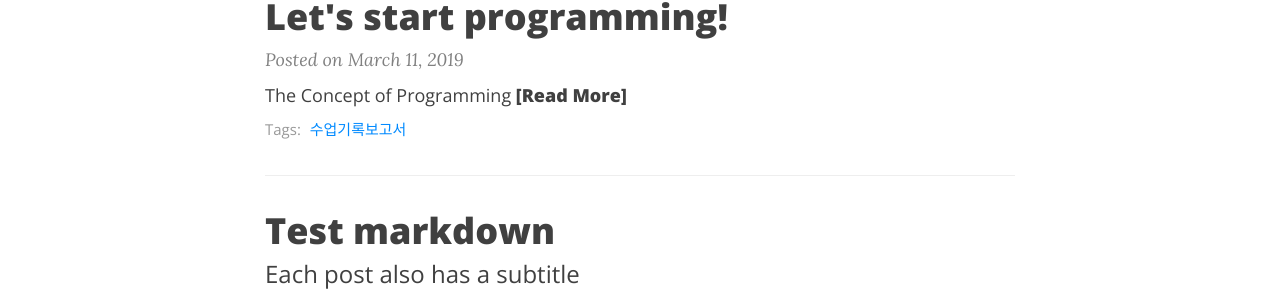
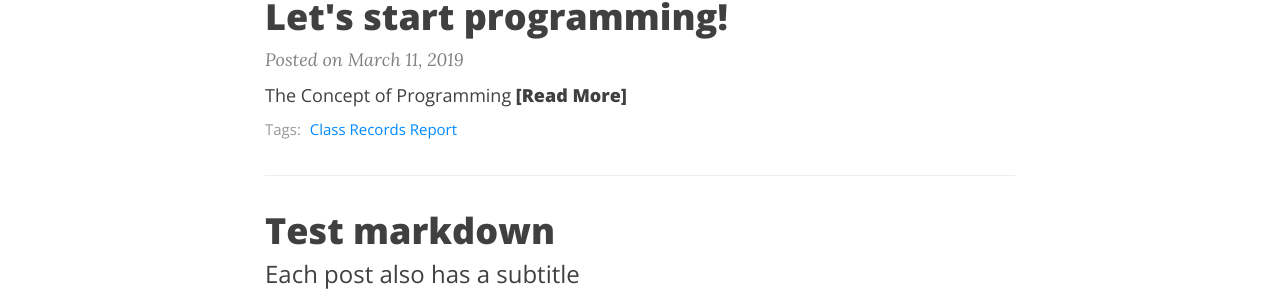
Before and after one commit to peeweeinkz/nks15.github.io, a Jekyll site: the page built from index.html, in a window 1280 px wide and 900 px high. Shown: the part 340-641 px from the top of the window. Built offline with Jekyll 4.4.1, drawn with Linux system fonts in a browser that asks for light colours; nearby versions of some CDN libraries; the list of posts is cut into pages by our own code.

Commit message:
Update 2019-03-11-let's-start-programming.md

```diff
--- a/_posts/2019-03-11-let's-start-programming.md
+++ b/_posts/2019-03-11-let's-start-programming.md
@@ -2,7 +2,7 @@
 layout: post
 title: Let's start programming!
 date: 2019-03-11 11:30:30
-tags: [수업기록보고서]
+tags: [Class Records Report]
 comments: true
 ---
 
```
